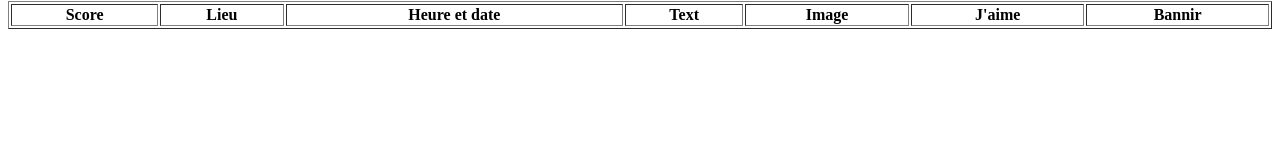
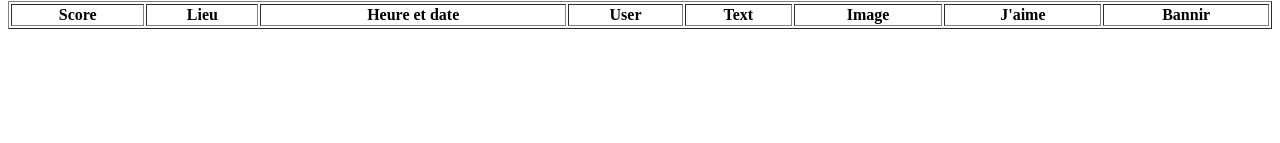
Before and after one commit to edirTIC31/EDIRTIC31-TwELEC, a Flask app: template source/templates/view_tweets.html in a window 1280 px wide. Shown: the part 197-340 px from the top of the page. Run offline with Flask 2, Linux system fonts and the light colour scheme; the template is opened without the code that fills it, so the values that code supplies are empty.

Commit message:
Added display of the user name in the tweet list

```diff
--- a/source/displayTweets.py
+++ b/source/displayTweets.py
@@ -69,6 +69,8 @@ def displayToStr(session_id):
 
             tweet_elm={}
             tweet_elm['score']=row[1]
+
+            tweet_elm['user']=tweet['user']['name']
             if tweet['place'] != None:
                 tweet_elm['place']=tweet['place']['full_name']
 
--- a/source/templates/view_tweets.html
+++ b/source/templates/view_tweets.html
@@ -46,6 +46,7 @@
 	  <th>Score</th>
 	  <th>Lieu</th>
 	  <th>Heure et date</th>
+	  <th>User</th>
 	  <th>Text</th>
 	  <th>Image</th>
 	  <th>J'aime</th>
@@ -70,7 +71,9 @@
 	  <td>
 	    {{tweet_elm['created_at']}}
 	  </td>
-
+	  <td>
+	    {{tweet_elm['user']}}
+	  </td>
 	  <td>
 	    {% if tweet_elm['new'] %}
 	    <IMG SRC="{{url_for('static',filename='new_icon.png')}}" WIDTH=16>
```
Also changed, not shown: 2 other files.
